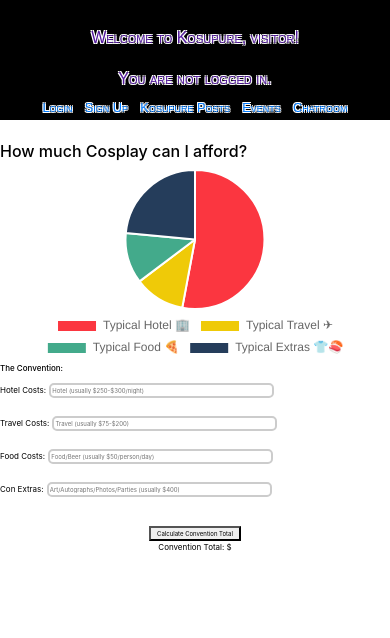
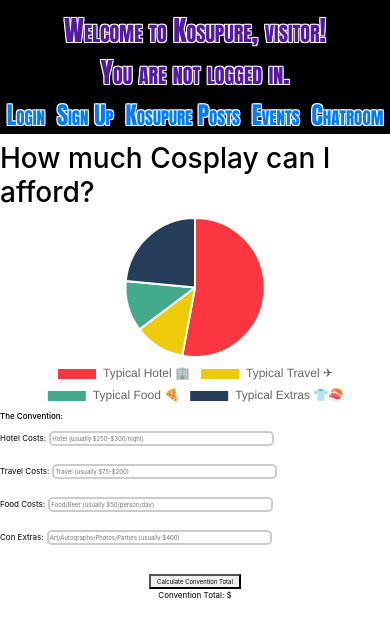
Before and after one commit to Library-Interface/Kosupure, a Django app: page /calculator/ in a window 390 px wide. Shown: the top 638 px of the page. Run offline with Django 3.2, Linux system fonts and the light colour scheme; parts of the project's set-up code (start-up, migrations or seed data) failed here and were passed over; some libraries are stand-ins or nearby versions.

Commit message:
(google fonts anton on all)

```diff
--- a/static/main.css
+++ b/static/main.css
@@ -382,7 +382,7 @@
 
 @media screen and (max-width : 480px) {
     a:link, a:visited {
-        font-size: 1.6em;
+        font-size: 3em;
     }
     body {
         font-size: .5em;
@@ -412,8 +412,7 @@
         font-size: .7em;
     }
     h1:not(.header) {
-        font-size: 2em;
-        padding-top: 14px;
+        font-size: 3.5em;
     }
     h2 {
         font-size: 1em;
--- a/templates/board.html
+++ b/templates/board.html
@@ -8,6 +8,9 @@
     <meta name="viewport" content="width=device-width, initial-scale=1.0">
     <!-- Bootstrap CSS -->
     <link href="https://cdn.jsdelivr.net/npm/bootstrap@5.1.3/dist/css/bootstrap.min.css" rel="stylesheet" integrity="sha384-1BmE4kWBq78iYhFldvKuhfTAU6auU8tT94WrHftjDbrCEXSU1oBoqyl2QvZ6jIW3" crossorigin="anonymous">
+    <link rel="preconnect" href="https://fonts.googleapis.com">
+    <link rel="preconnect" href="https://fonts.gstatic.com" crossorigin>
+    <link href="https://fonts.googleapis.com/css2?family=Anton&display=swap" rel="stylesheet">
     <link rel="stylesheet" href="{% static 'main.css' %}">
     <title>Chatroom</title>
 </head>
--- a/templates/calculator.html
+++ b/templates/calculator.html
@@ -7,6 +7,9 @@
     <meta name="viewport" content="width=device-width, initial-scale=1.0">
     <link rel="stylesheet" href="https://stackpath.bootstrapcdn.com/bootstrap/4.2.1/css/bootstrap.min.css" integrity="sha384-GJzZqFGwb1QTTN6wy59ffF1BuGJpLSa9DkKMp0DgiMDm4iYMj70gZWKYbI706tWS"
     crossorigin="anonymous">
+    <link rel="preconnect" href="https://fonts.googleapis.com">
+    <link rel="preconnect" href="https://fonts.gstatic.com" crossorigin>
+    <link href="https://fonts.googleapis.com/css2?family=Anton&display=swap" rel="stylesheet">
     <link rel="stylesheet" href="{% static 'main.css' %}">
     <title>Calculator</title>
 </head>
--- a/templates/events.html
+++ b/templates/events.html
@@ -5,6 +5,9 @@
     <meta charset="UTF-8">
     <meta http-equiv="X-UA-Compatible" content="IE=edge">
     <meta name="viewport" content="width=device-width, initial-scale=1.0">
+    <link rel="preconnect" href="https://fonts.googleapis.com">
+    <link rel="preconnect" href="https://fonts.gstatic.com" crossorigin>
+    <link href="https://fonts.googleapis.com/css2?family=Anton&display=swap" rel="stylesheet">
     <link rel="stylesheet" href="{% static 'main.css' %}">
     <title>Events</title>
 </head>
--- a/templates/game.html
+++ b/templates/game.html
@@ -5,6 +5,9 @@
     <meta charset="UTF-8">
     <meta http-equiv="X-UA-Compatible" content="IE=edge">
     <meta name="viewport" content="width=device-width, initial-scale=1.0">
+    <link rel="preconnect" href="https://fonts.googleapis.com">
+    <link rel="preconnect" href="https://fonts.gstatic.com" crossorigin>
+    <link href="https://fonts.googleapis.com/css2?family=Anton&display=swap" rel="stylesheet">
     <link rel="stylesheet" href="{% static 'main.css' %}">
     <title>Idle Game</title>
 </head>
```
